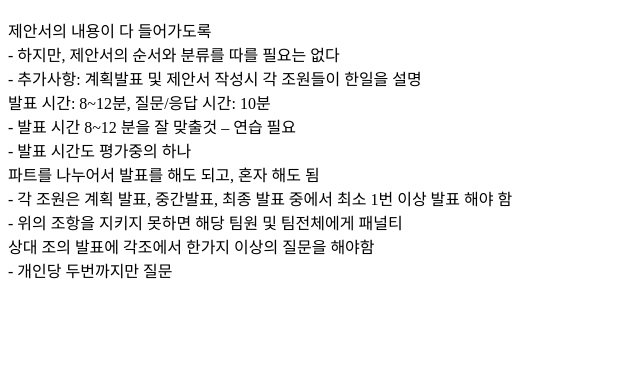
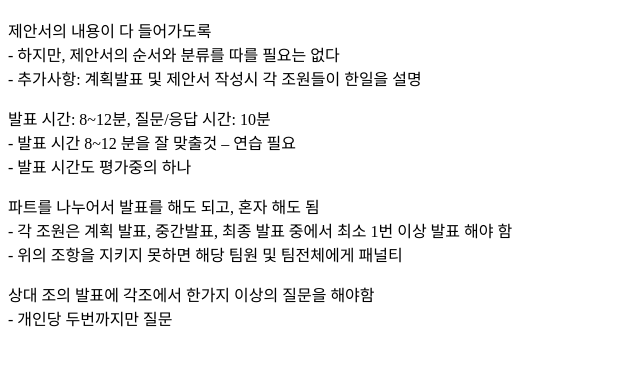
Before and after one commit to teng-joyeen/teng-joyeen, a plain HTML site: page index.html in a window 1280 px wide. Shown: the part 57-422 px from the top of the page, without its empty margins (0-640 px from the left). Drawn offline with Linux system fonts and the light colour scheme.

Commit message:
Add files via upload

```diff
--- a/index.html
+++ b/index.html
@@ -10,15 +10,21 @@
     <p>
         제안서의 내용이 다 들어가도록<br/>
         - 하지만, 제안서의 순서와 분류를 따를 필요는 없다<br/>
-        - 추가사항: 계획발표 및 제안서 작성시 각 조원들이 한일을 설명<br/>
+        - 추가사항: 계획발표 및 제안서 작성시 각 조원들이 한일을 설명
+    </p>
+    <p>
         발표 시간: 8~12분, 질문/응답 시간: 10분<br/>
         - 발표 시간 8~12 분을 잘 맞출것 – 연습 필요<br/>
-        - 발표 시간도 평가중의 하나<br/>
+        - 발표 시간도 평가중의 하나
+    </p>
+    <p>
         파트를 나누어서 발표를 해도 되고, 혼자 해도 됨<br/>
         - 각 조원은 계획 발표, 중간발표, 최종 발표 중에서 최소 1번 이상 발표 해야 함<br/>
-        - 위의 조항을 지키지 못하면 해당 팀원 및 팀전체에게 패널티<br/>
+        - 위의 조항을 지키지 못하면 해당 팀원 및 팀전체에게 패널티
+    </p>
+    <p>
         상대 조의 발표에 각조에서 한가지 이상의 질문을 해야함<br/>
-        - 개인당 두번까지만 질문<br/>
+        - 개인당 두번까지만 질문
     </p>
 </body>
 </html>
```
